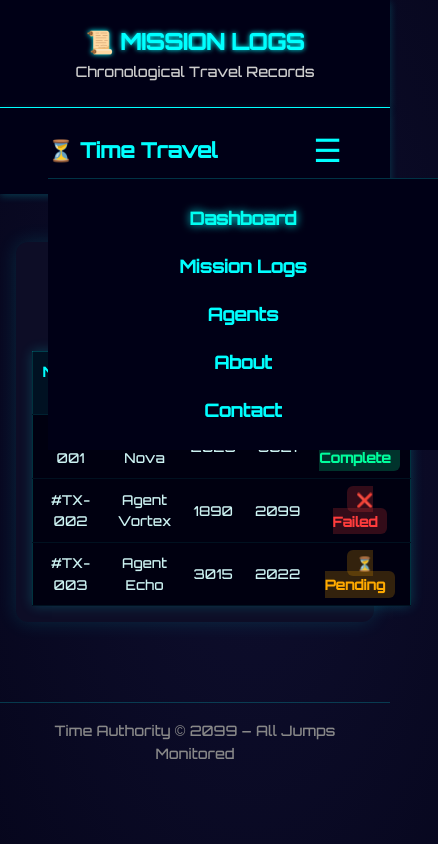
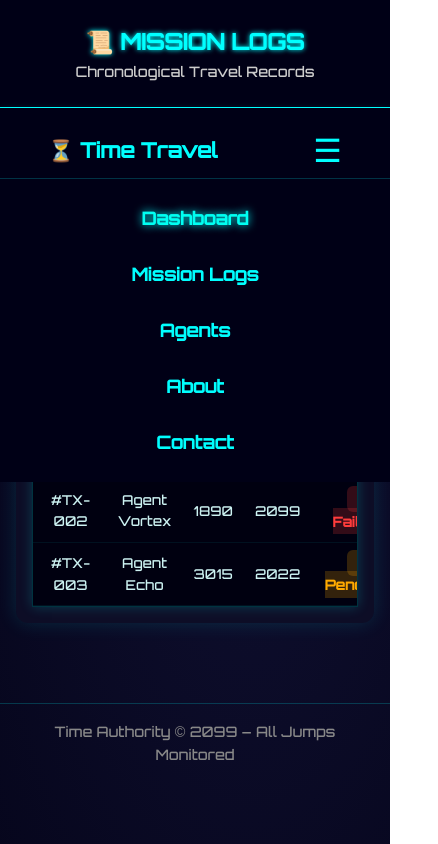
Before and after one commit to sopnil-siam/time-travel-dashboard, a plain HTML site: page logs.html in a window 390 px wide. Both pictures are taken after a click on the button "Toggle navigation". Shown: the whole page, 438 px wide, since content can reach past the window. Drawn offline with Linux system fonts and the light colour scheme.

Commit message:
try to fixed table responsive

```diff
--- a/responsive.css
+++ b/responsive.css
@@ -37,6 +37,7 @@
     background: #000016;
     padding: 1rem 0;
     border-top: 1px solid #00ffff33;
+    margin-left: 0;
   }
 
   .nav-links li {
@@ -47,6 +48,11 @@
   .nav-toggle {
     display: block;
     margin-left: auto;
+    font-size: 2rem;
+    background: none;
+    border: none;
+    color: #00ffff;
+    cursor: pointer;
   }
 
   .dashboard-header h1 {
@@ -135,3 +141,18 @@
     font-size: 0.85rem;
   }
 }
+
+/* 📱 NAVBAR TOGGLE ACTIVE STATE (MOBILE VIEW) */
+.nav-links.active {
+  display: flex;
+  flex-direction: column;
+  gap: 0.5rem;
+  padding: 1rem 0;
+}
+
+@media (max-width: 768px) {
+  .log-table {
+    overflow-x: auto;
+    display: block;
+  }
+}
```
